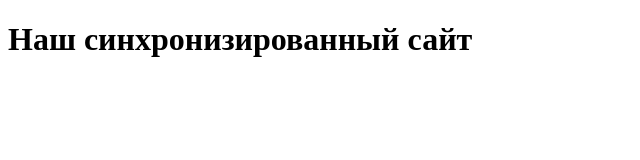
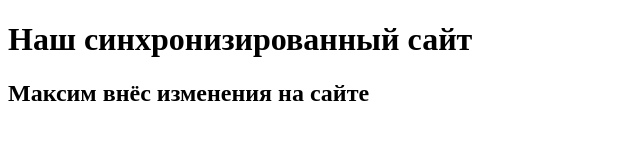
Before and after one commit to maxdovbysh/mdovbysh.github.io, a plain HTML site: page index.html in a window 1280 px wide. Shown: the whole page, without its empty margins (0-640 px from the left). Drawn offline with Linux system fonts and the light colour scheme.

Commit message:
Артём вносил изменения

```diff
--- a/index.html
+++ b/index.html
@@ -6,5 +6,6 @@
 </head>
 <body>
 	<h1>Наш синхронизированный сайт</h1>
+	<h2>Максим внёс изменения на сайте</h2>
 </body>
 </html>
```
